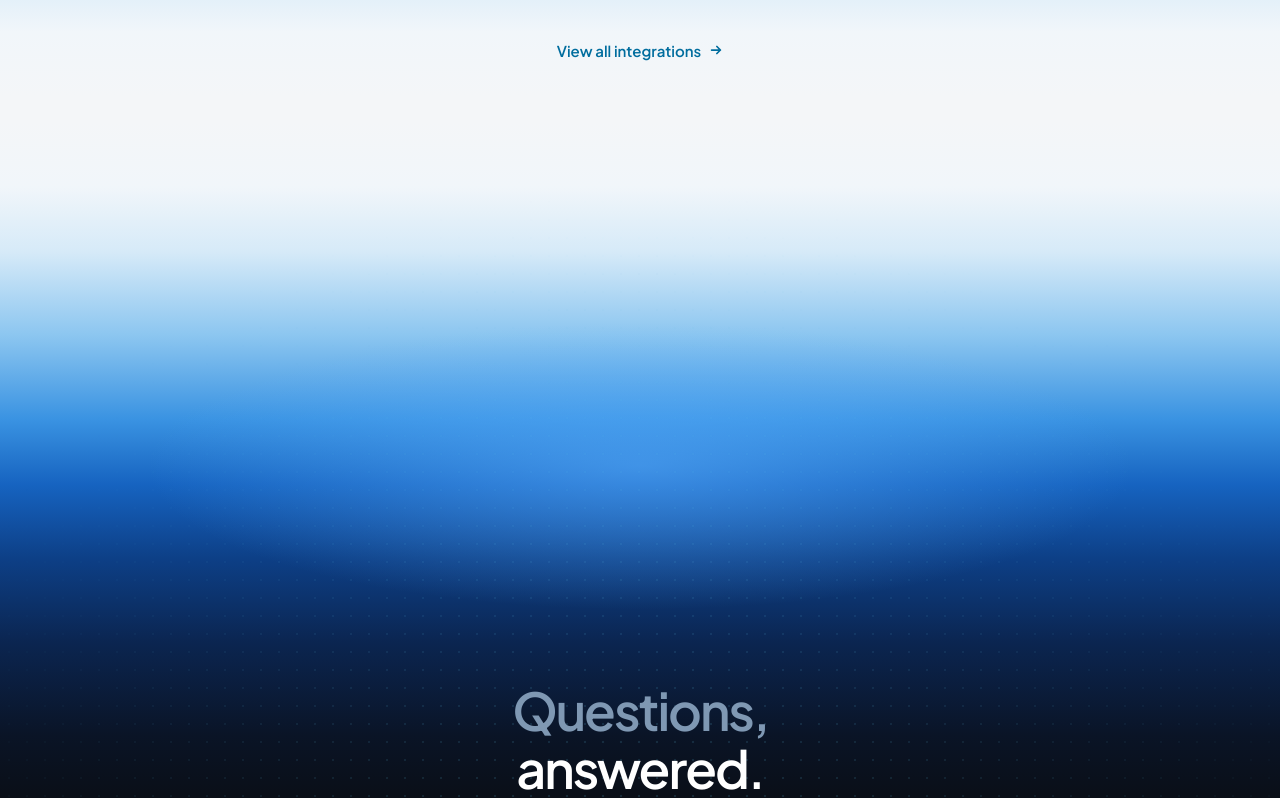
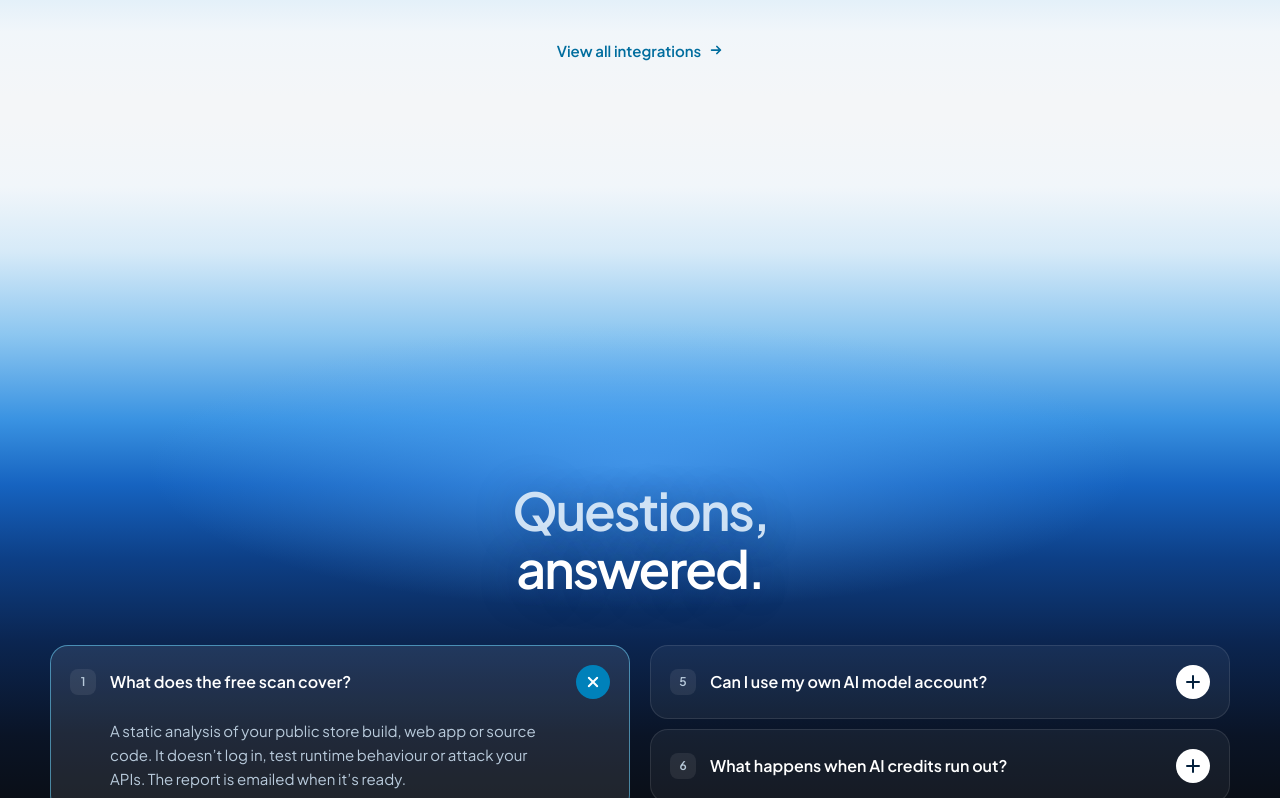
Before and after one commit to moha-elh/OstorlabRedesign, a Next.js app: page / in a window 1280 px wide. Shown: the part 7322-8120 px from the top of the page. Built offline with nearby package versions, Linux system fonts and the light colour scheme.

Commit message:
style(faq): heading on the blue band, drop the dotted background

```diff
--- a/components/Faq.module.css
+++ b/components/Faq.module.css
@@ -1,21 +1,11 @@
 .section {
   position: relative;
   overflow: hidden;
-  padding: 560px 48px 110px; /* heading lands on the dark end of the sky */
+  padding: 360px 48px 110px; /* heading on the blue band of the sky, like "Scan your app for free" */
   background: var(--join-integrations-faq), var(--ink-hero);
   color: var(--white);
 }
-.dots {
-  position: absolute;
-  inset: 0;
-  background-image: radial-gradient(rgba(103, 201, 238, .18) 1.2px, transparent 1.6px);
-  background-size: 18px 18px;
-  -webkit-mask-image: radial-gradient(60% 55% at 50% 60%, #000, transparent);
-  mask-image: radial-gradient(60% 55% at 50% 60%, #000, transparent);
-  pointer-events: none;
-}
 .rel { position: relative; }
-.muted { color: var(--text-dark-3); }
 
 .grid {
   position: relative;
@@ -95,7 +85,7 @@
 .still a { font-weight: 600; color: var(--cyan); }
 
 @media (max-width: 900px) {
-  .section { padding: 560px 16px 80px; }
+  .section { padding: 360px 16px 80px; }
   .grid { grid-template-columns: 1fr; gap: 10px; }
   .answer { padding: 0 20px 22px 60px; }
 }
--- a/components/Faq.tsx
+++ b/components/Faq.tsx
@@ -38,8 +38,7 @@ export default function Faq() {
 
   return (
     <section className={s.section}>
-      <span className={s.dots} aria-hidden="true" />
-      <h2 className={`h2 ${s.rel}`}><span className={s.muted}>Questions,</span><br />answered.</h2>
+      <h2 className={`h2 h2-sky ${s.rel}`}><span>Questions,</span><br />answered.</h2>
 
       <div className={s.grid}>
         <div className={s.col}>{[0, 1, 2, 3].map(item)}</div>
```
